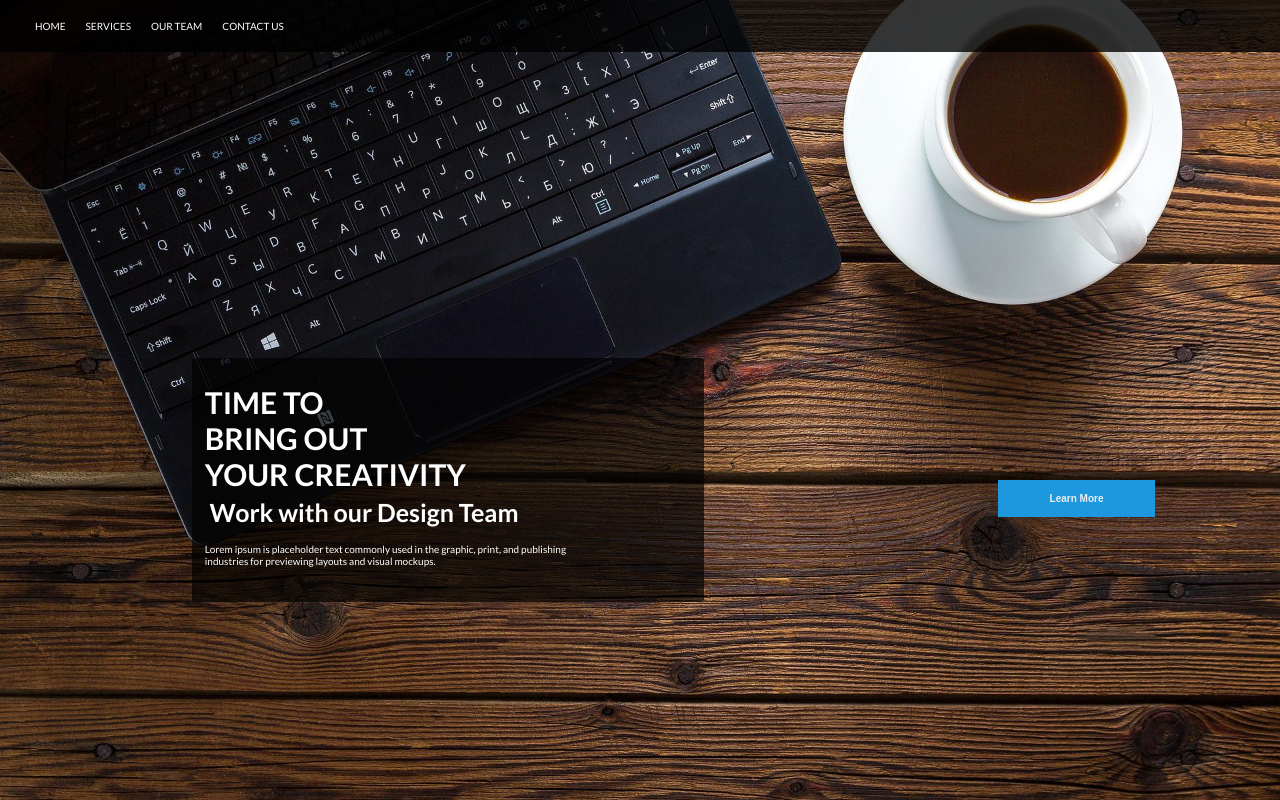
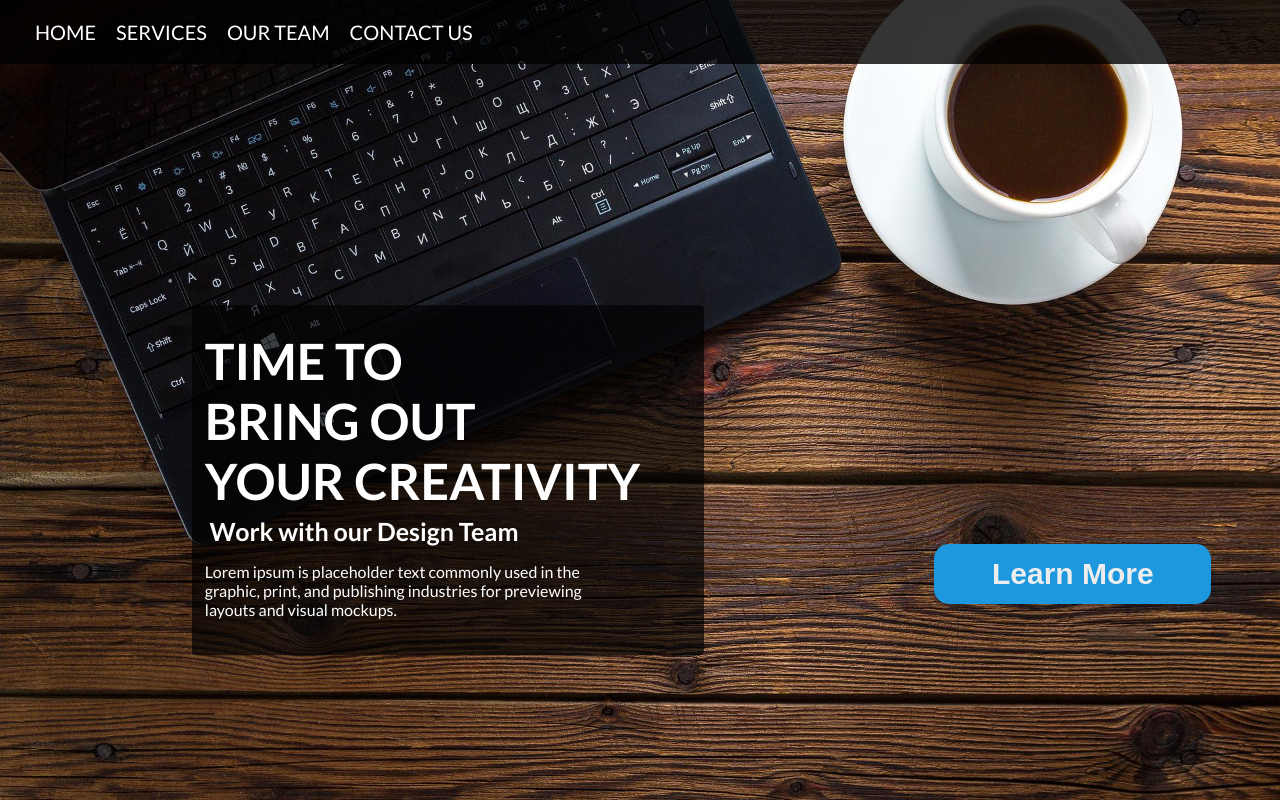
Before and after one commit to rodprogramdev/CreativeDesigns-2022, a plain HTML site: page index.html in a window 1280 px wide. Drawn offline with Linux system fonts and the light colour scheme.

Commit message:
Add border radius to button 1.5rem

```diff
--- a/css/styles.css
+++ b/css/styles.css
@@ -40,6 +40,7 @@ body{
     color: #fff;
     padding: 1rem 1rem 1rem 2.5rem;
     display: flex;
+
 }
 
 
@@ -49,6 +50,7 @@ ul li{
     padding:1rem;
     list-style-type: none;
     float: left;
+    font-size: 2rem;
 }
 
 .header__heading{
@@ -72,12 +74,13 @@ span{
 .header__heading h1{
   padding:0 1% 0 0;
   line-height: 120%;
+  font-size: 5rem;
 }
 
-h1{
+/* h1{
     font-size: 3rem;
     line-height: 120%;
-}
+} */
 
 /* h2{
     font-size: 40px;
@@ -86,7 +89,7 @@ h1{
 
 h3{
     line-height: 130%;
-    font-size: 25px;
+    font-size: 2.5rem;
    padding: 1%;
 }
 
@@ -95,28 +98,27 @@ p{
     /* background-color: red; */
     line-height: 120%;
     padding: 2% 0;
+    font-size: 1.6rem;
 }
-/*
-.header__btn{
 
-    background-color: blue;
-    width: 10%;
-    top: 50%;
-    left: 50%;
+/* .header__btn{
+ border-radius: 5%;
+ background-color:#1d98de;
 } */
 
 
 .header__btn--accent1{
   background-color:green;
   position: absolute;
-  top: 60%;
-  left: 78%;
+  top: 68%;
+  left: 73%;
   background-color: #1d98de;
-  padding: 1% 4%;
+  padding: 1% 4.5%;
   color: rgb(238, 237, 237);
   border: 0;
   font-weight: 700;
-  font-size: 1rem;
+  font-size: 3rem;
+  border-radius: 1.5rem 1.5rem;
   /* text-transform: uppercase; */
 
 }
```
